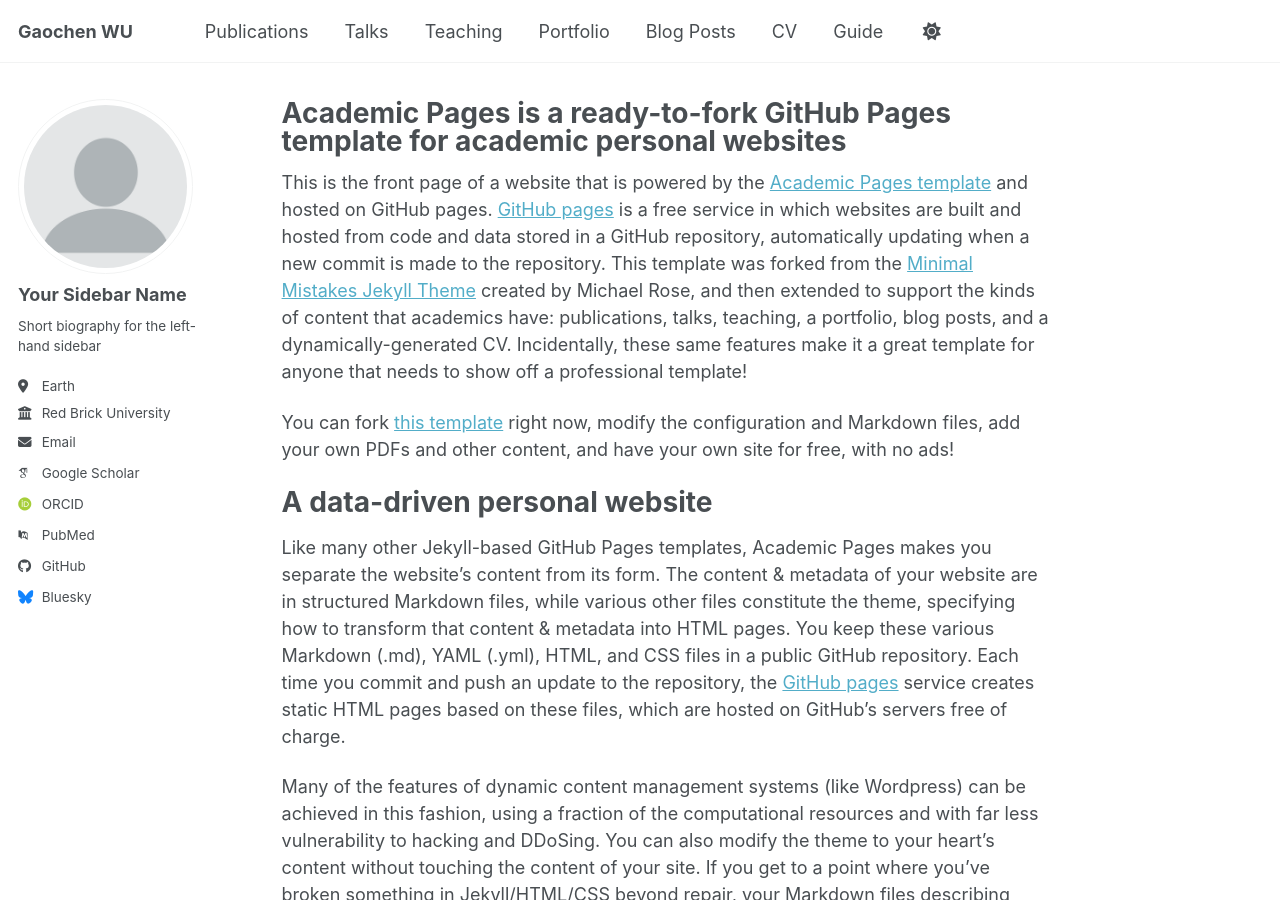
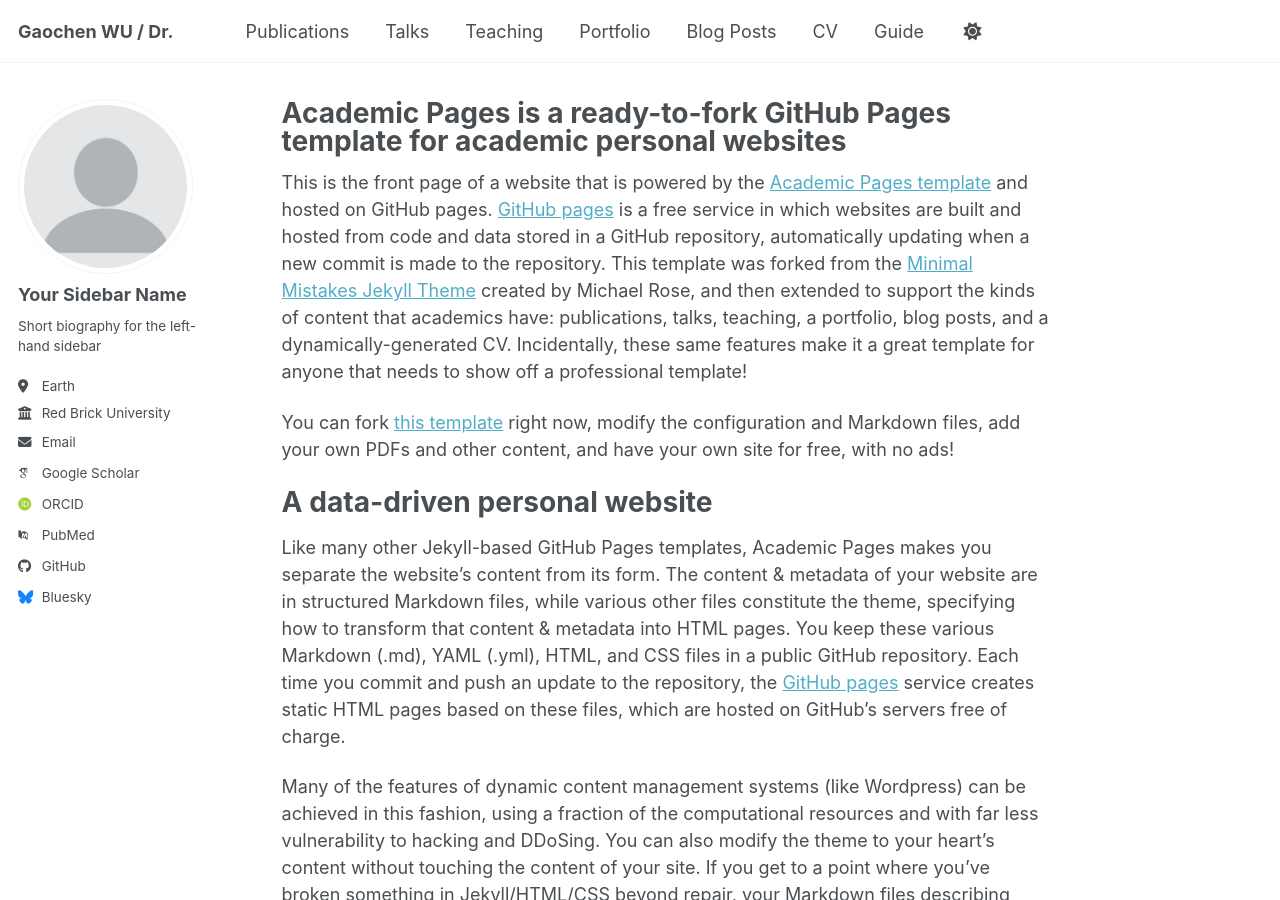
Before and after one commit to wgc20/wgc20.github.io, a Jekyll site: the page built from _pages/about.md, in a window 1280 px wide and 900 px high. Built offline with Jekyll 4.4.1, drawn with Linux system fonts in a browser that asks for light colours; some web fonts are replaced; a script bundle is joined from its source files by our own code; library files that are not in the unit come from our copies.

```diff
--- a/_config.yml
+++ b/_config.yml
@@ -9,7 +9,7 @@
 # Basic Site Settings
 locale                   : "en-US"
 site_theme               : "default" # Currently available options are "default", "air"
-title                    : "Gaochen WU"
+title                    : "Gaochen WU / Dr."
 title_separator          : "-"
 name                     : &name "Your Name"
 description              : &description "Your Name's academic portfolio"   # Update this with a general description of your site, this is the default if not overridden by a page
```
